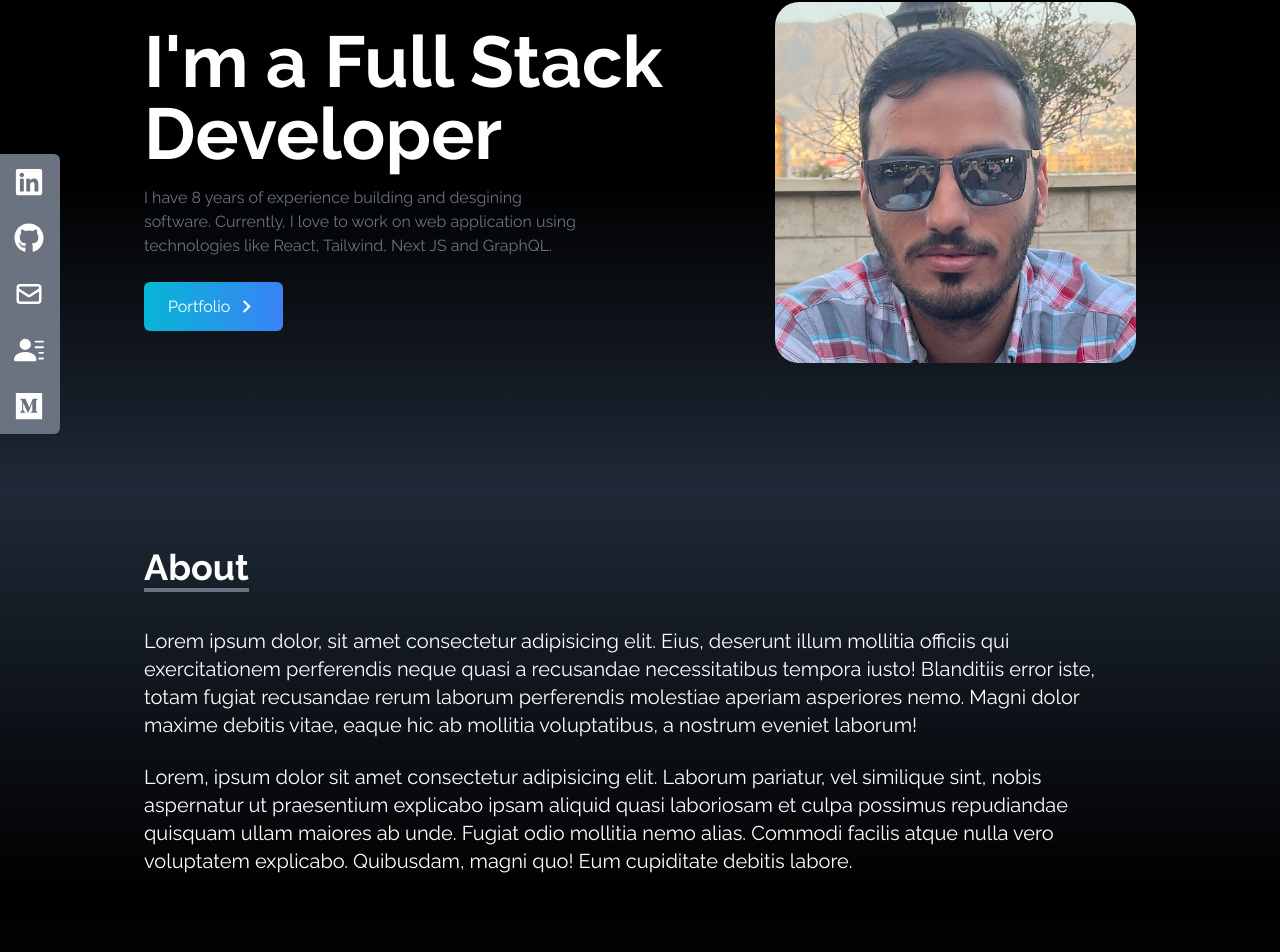
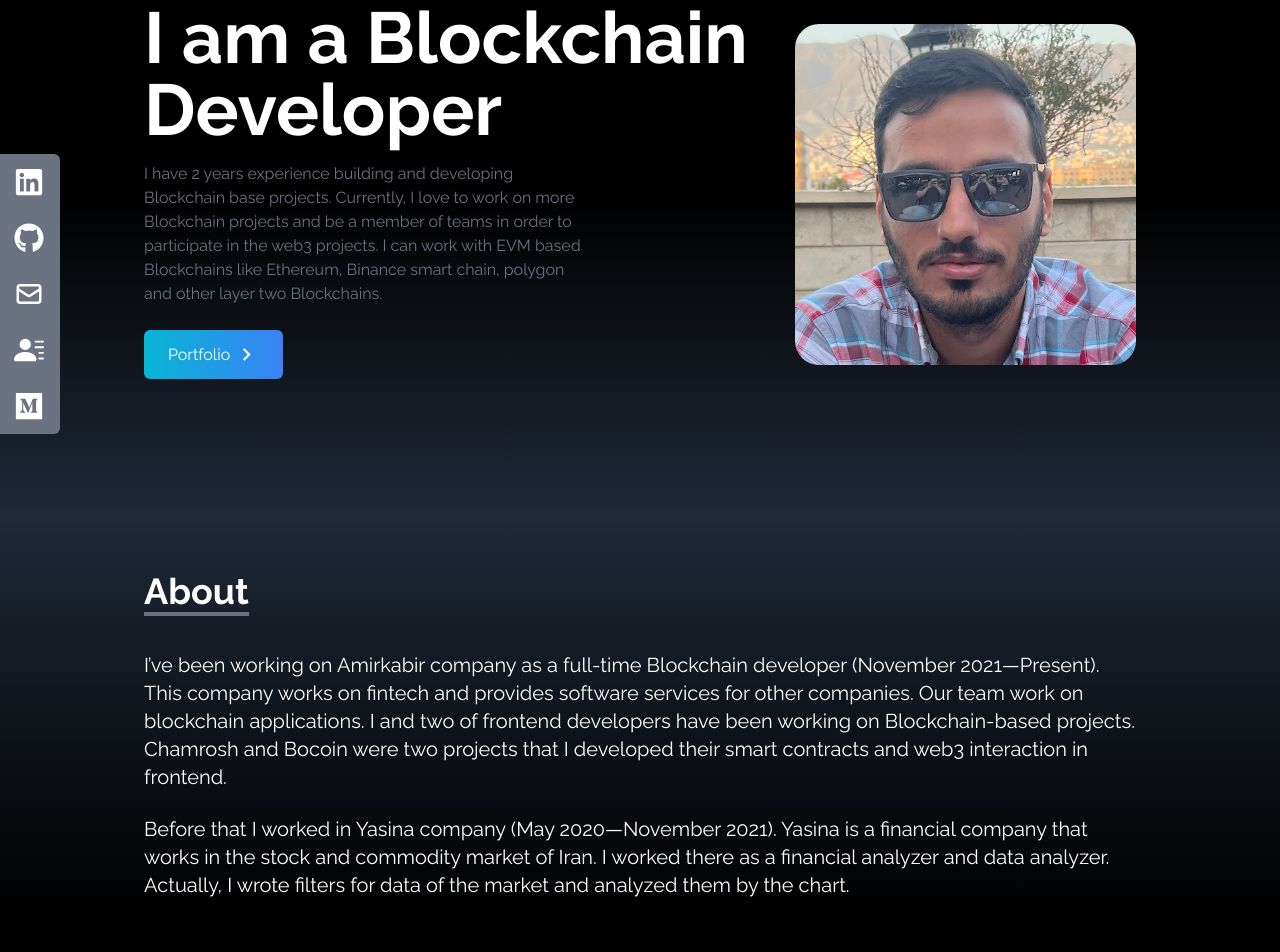
Before and after one commit to Morteza3123/Portfolio, a React (Create React App) app: page / in a window 1280 px wide. Shown: the part 126-1078 px from the top of the page. Built offline with nearby package versions, Linux system fonts and the light colour scheme.

Commit message:
edit about section and logo tab

```diff
--- a/public/index.html
+++ b/public/index.html
@@ -2,7 +2,7 @@
 <html lang="en">
   <head>
     <meta charset="utf-8" />
-    <link rel="icon" href="%PUBLIC_URL%/favicon.ico" />
+    <link rel="icon" href="https://upload.wikimedia.org/wikipedia/commons/thumb/0/01/Ethereum_logo_translucent.svg/1202px-Ethereum_logo_translucent.svg.png" />
     <meta name="viewport" content="width=device-width, initial-scale=1" />
     <meta name="theme-color" content="#000000" />
     <meta
--- a/src/components/About.tsx
+++ b/src/components/About.tsx
@@ -4,9 +4,7 @@ import { Element } from "react-scroll";
 export default function About() {
   return (
     <Element name="about">
-    <div
-      className="w-full h-full bg-gradient-to-b from-gray-800 to-black text-white"
-    >
+      <div className="w-full h-full bg-gradient-to-b from-gray-800 to-black text-white">
         <div className="p-4 max-w-screen-lg md:p-4 mx-auto flex flex-col justify-center w-full h-full">
           <div className="pt-10">
             <p className="text-4xl font-bold inline border-b-4 border-gray-500 ">
@@ -15,23 +13,22 @@ export default function About() {
           </div>
 
           <p className="text-xl mt-10">
-          Lorem ipsum dolor, sit amet consectetur adipisicing elit. Eius,
-          deserunt illum mollitia officiis qui exercitationem perferendis neque
-          quasi a recusandae necessitatibus tempora iusto! Blanditiis error
-          iste, totam fugiat recusandae rerum laborum perferendis molestiae
-          aperiam asperiores nemo. Magni dolor maxime debitis vitae, eaque hic
-          ab mollitia voluptatibus, a nostrum eveniet laborum!
+            I’ve been working on Amirkabir company as a full-time Blockchain
+            developer (November 2021—Present). This company works on fintech and provides software
+            services for other companies. Our team work on blockchain
+            applications. I and two of frontend developers have been working on
+            Blockchain-based projects. Chamrosh and Bocoin were two projects
+            that I developed their smart contracts and web3 interaction in
+            frontend.
           </p>
 
           <br />
 
           <p className="text-xl">
-          Lorem, ipsum dolor sit amet consectetur adipisicing elit. Laborum
-          pariatur, vel similique sint, nobis aspernatur ut praesentium
-          explicabo ipsam aliquid quasi laboriosam et culpa possimus repudiandae
-          quisquam ullam maiores ab unde. Fugiat odio mollitia nemo alias.
-          Commodi facilis atque nulla vero voluptatem explicabo. Quibusdam,
-          magni quo! Eum cupiditate debitis labore.
+            Before that I worked in Yasina company (May 2020—November 2021). Yasina is a financial company that works in the stock and commodity
+            market of Iran. I worked there as a financial analyzer and data
+            analyzer. Actually, I wrote filters for data of the market and
+            analyzed them by the chart.
           </p>
         </div>
       </div>
--- a/src/components/Home.tsx
+++ b/src/components/Home.tsx
@@ -11,12 +11,12 @@ const Home = () => {
       <div className=" max-w-screen-lg mx-auto flex flex-col items-center justify-center h-full px-4 md:flex-row">
         <div className="flex flex-col justify-center h-full">
           <h2 className="text-4xl sm:text-7xl font-bold text-white">
-            I'm a Full Stack Developer
+          I am a Blockchain Developer
           </h2>
           <p className="text-gray-500 py-4 max-w-md">
-            I have 8 years of experience building and desgining software.
-            Currently, I love to work on web application using technologies like
-            React, Tailwind, Next JS and GraphQL.
+          I have 2 years experience building and developing Blockchain base projects.
+                    Currently, I love to work on more Blockchain projects and be a member of teams in order to participate in the web3 projects.
+                    I can work with EVM based Blockchains like Ethereum, Binance smart chain, polygon and other layer two Blockchains.
           </p>
 
           <div>
```
Lines whose indentation alone changed are shown as unchanged.
